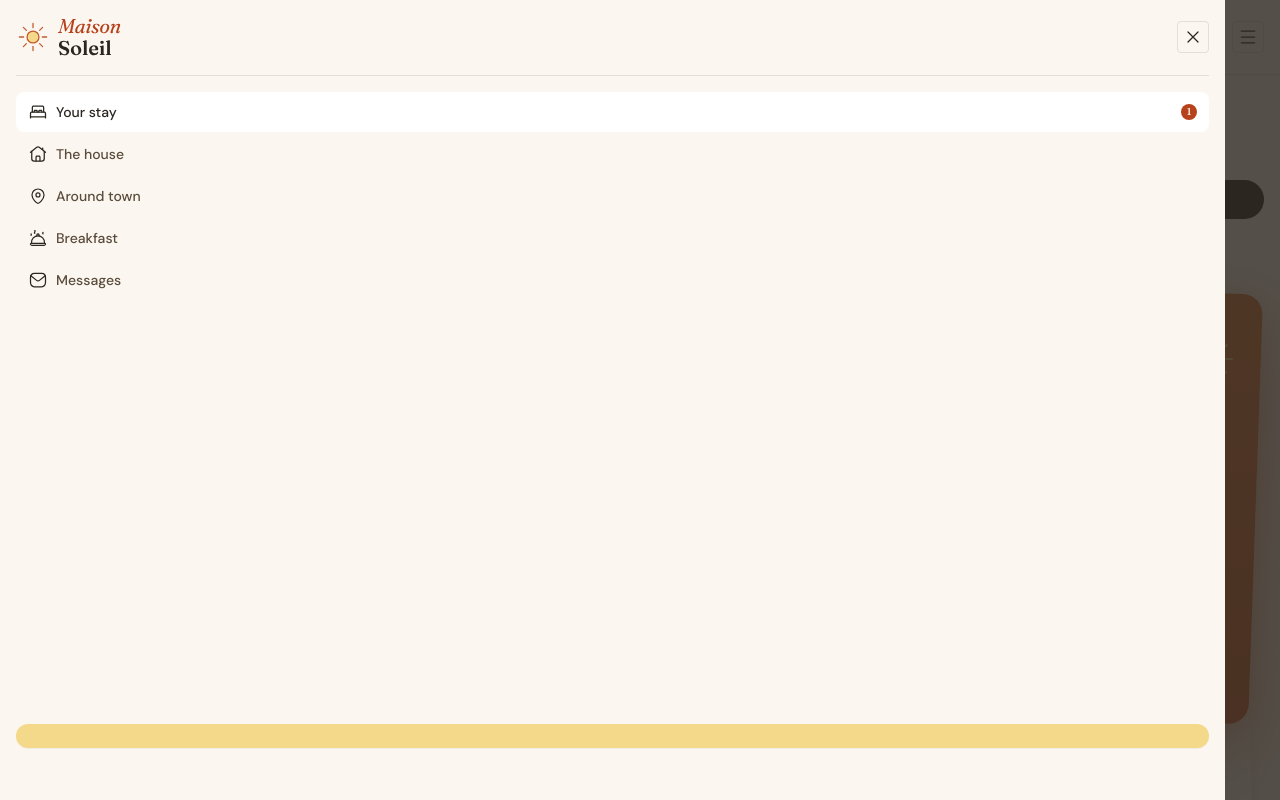
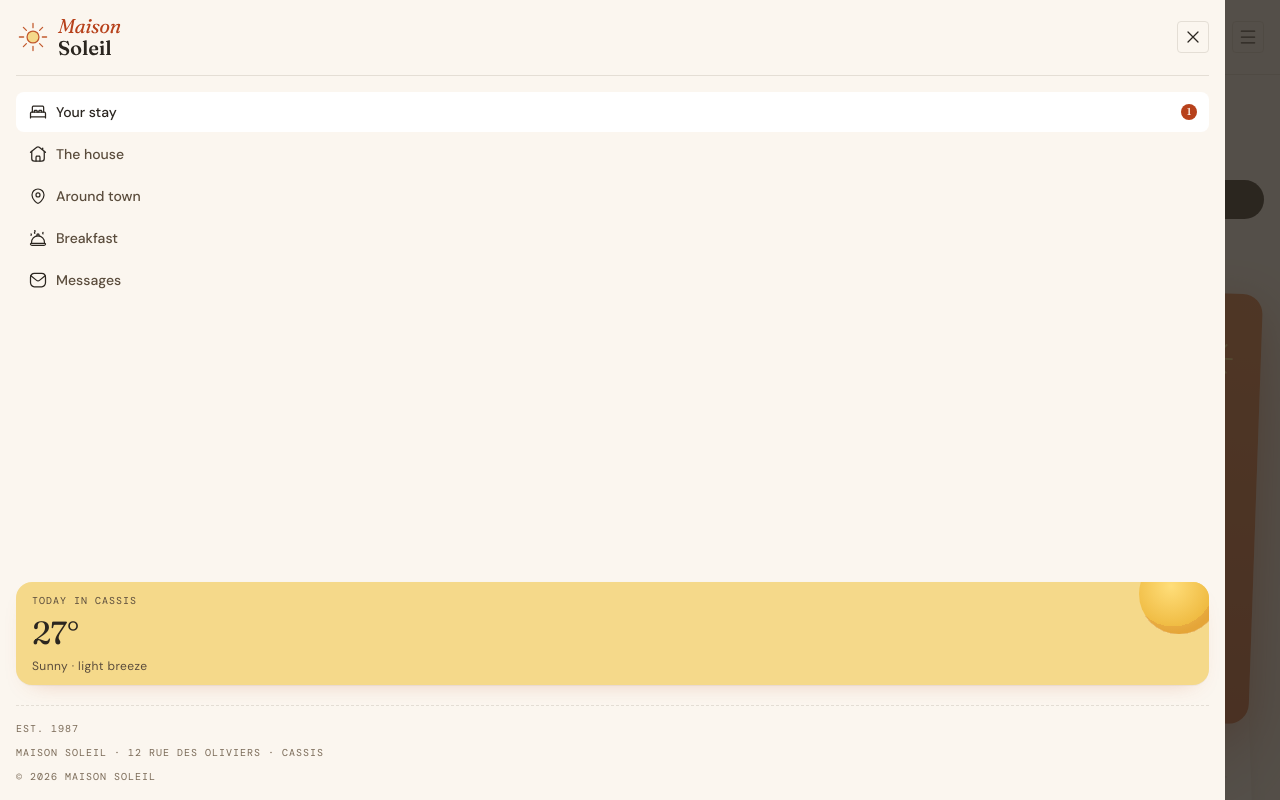
Before and after one commit to g-akca/hotel-booking-confirmation-page, a React (Vite) app: page / in a window 1280 px wide. Both pictures are taken after a click on the button 1248 px from the left and 37 px from the top of the page. Shown: the top 800 px of the page. Built offline with nearby package versions, Linux system fonts and the light colour scheme; a web font is replaced by a local one.

Commit message:
Add weather information section and footer to Menu component

```diff
--- a/src/components/Menu.jsx
+++ b/src/components/Menu.jsx
@@ -1,5 +1,6 @@
 import logoImg from "/images/logo.svg";
 import closeIcon from "/images/icon-close.svg";
+import weatherIcon from "/images/icon-weather.svg";
 
 const baseUrl = import.meta.env.BASE_URL;
 
@@ -69,12 +70,28 @@ function Menu({ closeMenu }) {
       </div>
 
       <div className="flex flex-col gap-5">
-        <div className="rounded-2xl bg-sun-300 px-4 py-3 flex flex-col gap-1.5 shadow-[0_1px_rgba(0,0,0,0.04),0_10px_24px_-16px_rgba(194,90,46,0.4)]">
+        <div
+          className="
+            relative overflow-hidden rounded-2xl bg-sun-300 px-4 py-3 flex flex-col gap-1.5
+            shadow-[0_1px_rgba(0,0,0,0.04),0_10px_24px_-16px_rgba(194,90,46,0.4)]
+          "
+        >
+          <img src={weatherIcon} alt="" className="absolute -top-7 -right-2.5" />
 
+          <p className="uppercase text-[10px] leading-base font-mono tracking-[1px]">Today in Cassis</p>
+          <p className="text-neutral-900 font-fraunces text-[32px] leading-[120%] tracking-[-0.25px]">27°</p>
+          <p className="text-[12px] leading-[120%] tracking-[0.4px]">Sunny · light breeze</p>
         </div>
 
-        <div className="pt-4 flex flex-col gap-2.5">
-
+        <div
+          className="
+            pt-4 flex flex-col gap-2.5 border-t border-dashed border-neutral-400
+            text-neutral-600 text-[10px] leading-base uppercase font-mono tracking-[1px]
+          "
+        >
+          <p>Est. 1987</p>
+          <p>Maison Soleil · 12 Rue des Oliviers · Cassis</p>
+          <p>© 2026 Maison Soleil</p>
         </div>
       </div>
     </div>
```
